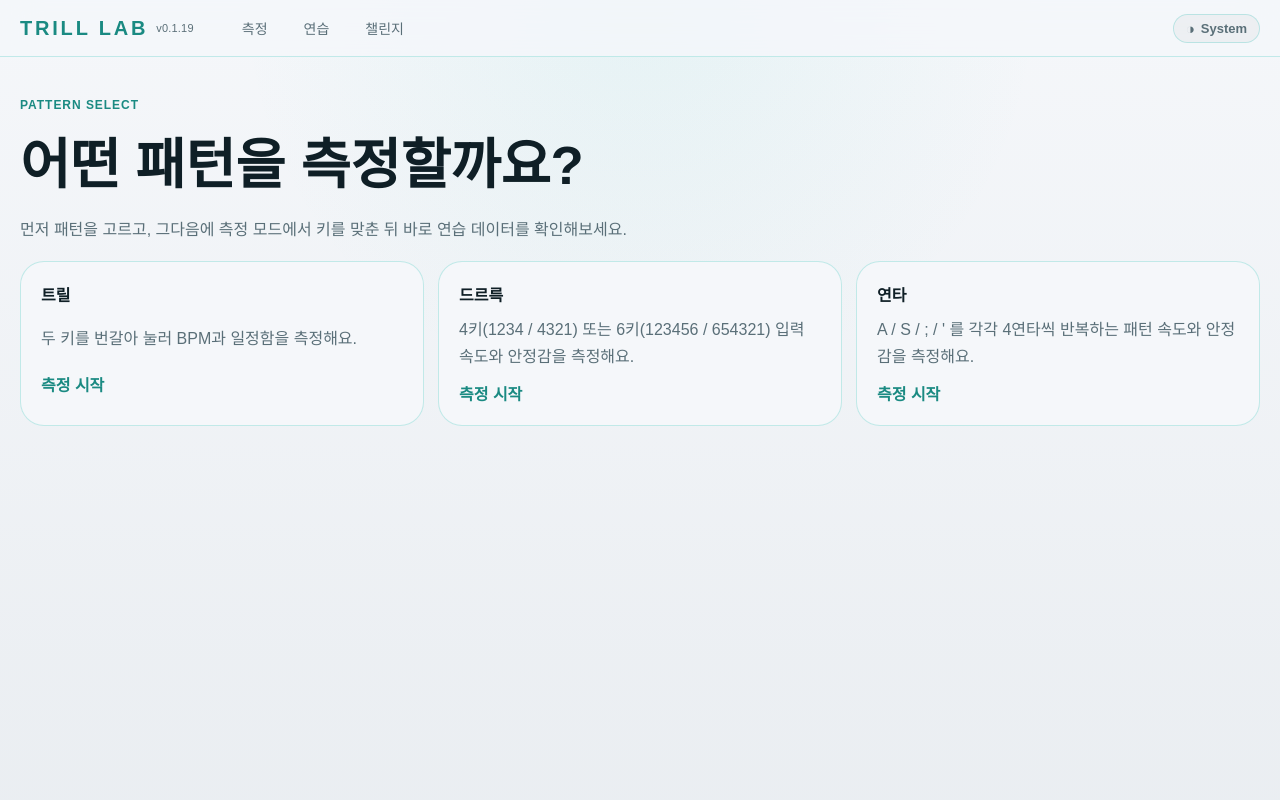
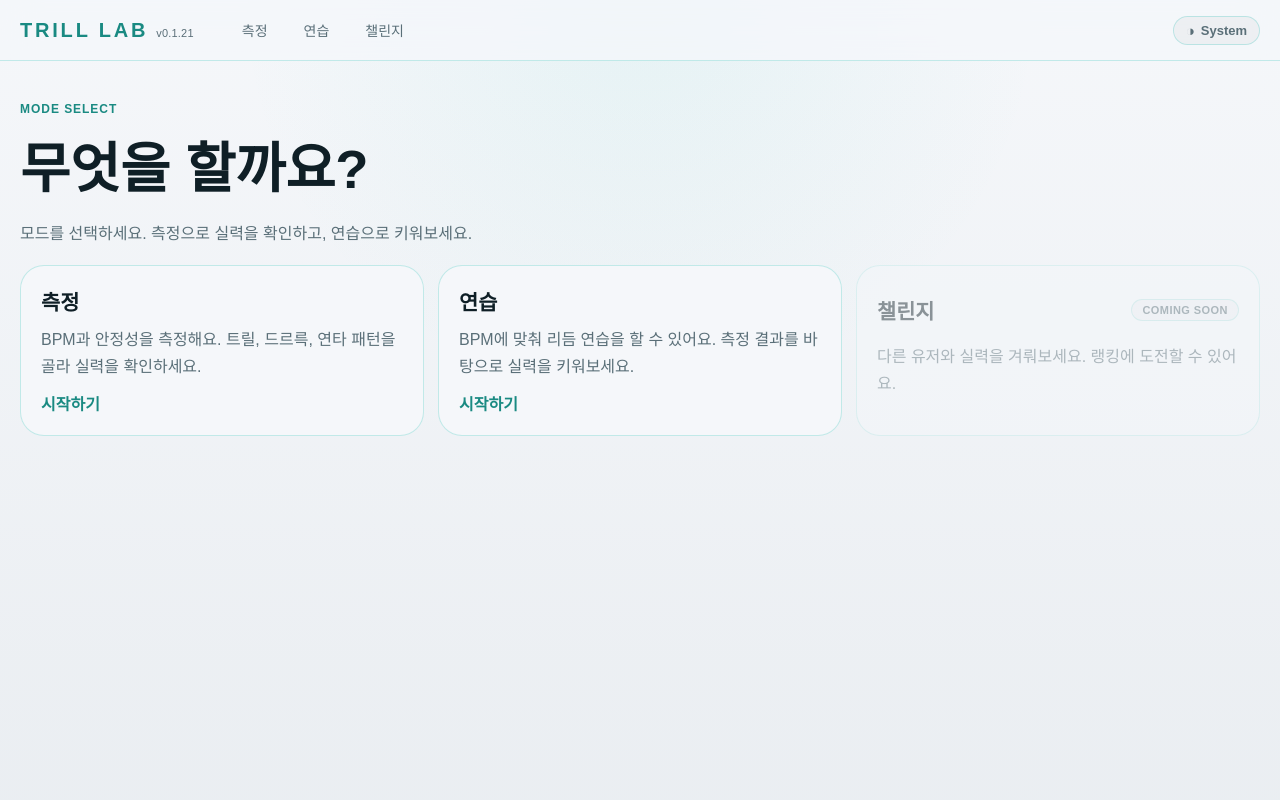
Before and after one commit to miku-agent/06_trill-lab, a Next.js app: page / in a window 1280 px wide. Shown: the top 800 px of the page. Built offline with nearby package versions, Linux system fonts and the light colour scheme.

Commit message:
feat: restructure main page to mode select and add pattern select to measure page
메인화면을 모드 선택(측정/연습/챌린지)으로 변경하고,
기존 패턴 선택 UI를 /measure 페이지의 패턴 미선택 상태로 이동.
챌린지 카드는 Coming Soon으로 disabled 처리.

```diff
--- a/package.json
+++ b/package.json
@@ -1,6 +1,6 @@
 {
   "name": "trill-lab",
-  "version": "0.1.19",
+  "version": "0.1.21",
   "private": true,
   "packageManager": "pnpm@10.30.3",
   "scripts": {
--- a/src/app/globals.css
+++ b/src/app/globals.css
@@ -118,7 +118,7 @@ main {
 }
 
 .site-header-inner {
-  min-height: 56px;
+  min-height: 60px;
   display: flex;
   align-items: stretch;
   justify-content: flex-start;
@@ -127,8 +127,9 @@ main {
 
 .brand {
   display: flex;
-  align-items: center;
+  align-items: baseline;
   gap: 8px;
+  align-self: center;
 }
 
 .brand-version {
@@ -925,6 +926,77 @@ main {
   border-color: transparent;
 }
 
+.mode-select-grid {
+  display: grid;
+  grid-template-columns: repeat(3, minmax(0, 1fr));
+  gap: 14px;
+  margin-top: 18px;
+}
+
+.mode-select-card {
+  display: grid;
+  gap: 10px;
+  cursor: pointer;
+  transition:
+    border-color 120ms ease,
+    transform 120ms ease,
+    background 120ms ease,
+    box-shadow 120ms ease;
+}
+
+.mode-select-card:hover:not(.is-disabled) {
+  transform: translateY(-1px);
+  border-color: rgba(100, 245, 231, 0.72);
+  background: rgba(57, 197, 187, 0.14);
+  box-shadow: 0 10px 30px rgba(57, 197, 187, 0.12);
+}
+
+.mode-select-card strong {
+  font-size: 1.3rem;
+}
+
+.mode-select-card p {
+  margin: 0;
+  color: var(--muted);
+  line-height: 1.7;
+}
+
+.mode-select-card span:not(.coming-soon-badge) {
+  color: var(--accent-strong);
+  font-weight: 700;
+}
+
+.mode-select-card.is-disabled {
+  opacity: 0.45;
+  cursor: not-allowed;
+  pointer-events: none;
+}
+
+.mode-select-card-header {
+  display: flex;
+  justify-content: space-between;
+  align-items: center;
+  gap: 10px;
+}
+
+.coming-soon-badge {
+  padding: 4px 10px;
+  border-radius: 999px;
+  border: 1px solid var(--line);
+  background: var(--card-bg);
+  color: var(--muted);
+  font-size: 11px;
+  font-weight: 700;
+  letter-spacing: 0.04em;
+  text-transform: uppercase;
+}
+
+@media (max-width: 720px) {
+  .mode-select-grid {
+    grid-template-columns: 1fr;
+  }
+}
+
 .pattern-select-grid {
   display: grid;
   grid-template-columns: repeat(auto-fit, minmax(260px, 1fr));
--- a/src/app/page.tsx
+++ b/src/app/page.tsx
@@ -1,25 +1,56 @@
 import Link from "next/link";
-import { PATTERN_DEFINITIONS } from "./lib/patterns";
+
+const MODES = [
+  {
+    key: "measure",
+    label: "측정",
+    description: "BPM과 안정성을 측정해요. 트릴, 드르륵, 연타 패턴을 골라 실력을 확인하세요.",
+    href: "/measure",
+    disabled: false,
+  },
+  {
+    key: "practice",
+    label: "연습",
+    description: "BPM에 맞춰 리듬 연습을 할 수 있어요. 측정 결과를 바탕으로 실력을 키워보세요.",
+    href: "/practice",
+    disabled: false,
+  },
+  {
+    key: "challenge",
+    label: "챌린지",
+    description: "다른 유저와 실력을 겨뤄보세요. 랭킹에 도전할 수 있어요.",
+    href: "/challenge",
+    disabled: true,
+  },
+] as const;
 
 export default function HomePage() {
   return (
     <main className="page-main">
       <section className="page-section hero-section">
-        <span className="eyebrow">PATTERN SELECT</span>
-        <h1 className="page-title">어떤 패턴을 측정할까요?</h1>
-        <p className="section-subtitle">
-          먼저 패턴을 고르고, 그다음에 측정 모드에서 키를 맞춘 뒤 바로 연습 데이터를 확인해보세요.
-        </p>
+        <span className="eyebrow">MODE SELECT</span>
+        <h1 className="page-title">무엇을 할까요?</h1>
+        <p className="section-subtitle">모드를 선택하세요. 측정으로 실력을 확인하고, 연습으로 키워보세요.</p>
       </section>
 
-      <section className="pattern-select-grid" aria-label="패턴 선택">
-        {PATTERN_DEFINITIONS.map((pattern) => (
-          <Link key={pattern.key} href={pattern.href} className="pattern-select-card panel">
-            <strong>{pattern.label}</strong>
-            <p>{pattern.description}</p>
-            <span>측정 시작</span>
-          </Link>
-        ))}
+      <section className="mode-select-grid" aria-label="모드 선택">
+        {MODES.map((mode) =>
+          mode.disabled ? (
+            <div key={mode.key} className="mode-select-card panel is-disabled" aria-disabled="true">
+              <div className="mode-select-card-header">
+                <strong>{mode.label}</strong>
+                <span className="coming-soon-badge">Coming Soon</span>
+              </div>
+              <p>{mode.description}</p>
+            </div>
+          ) : (
+            <Link key={mode.key} href={mode.href} className="mode-select-card panel">
+              <strong>{mode.label}</strong>
+              <p>{mode.description}</p>
+              <span>시작하기</span>
+            </Link>
+          ),
+        )}
       </section>
     </main>
   );
```
Also changed, not shown: src/app/measure/page.tsx (+38 -4 lines).
